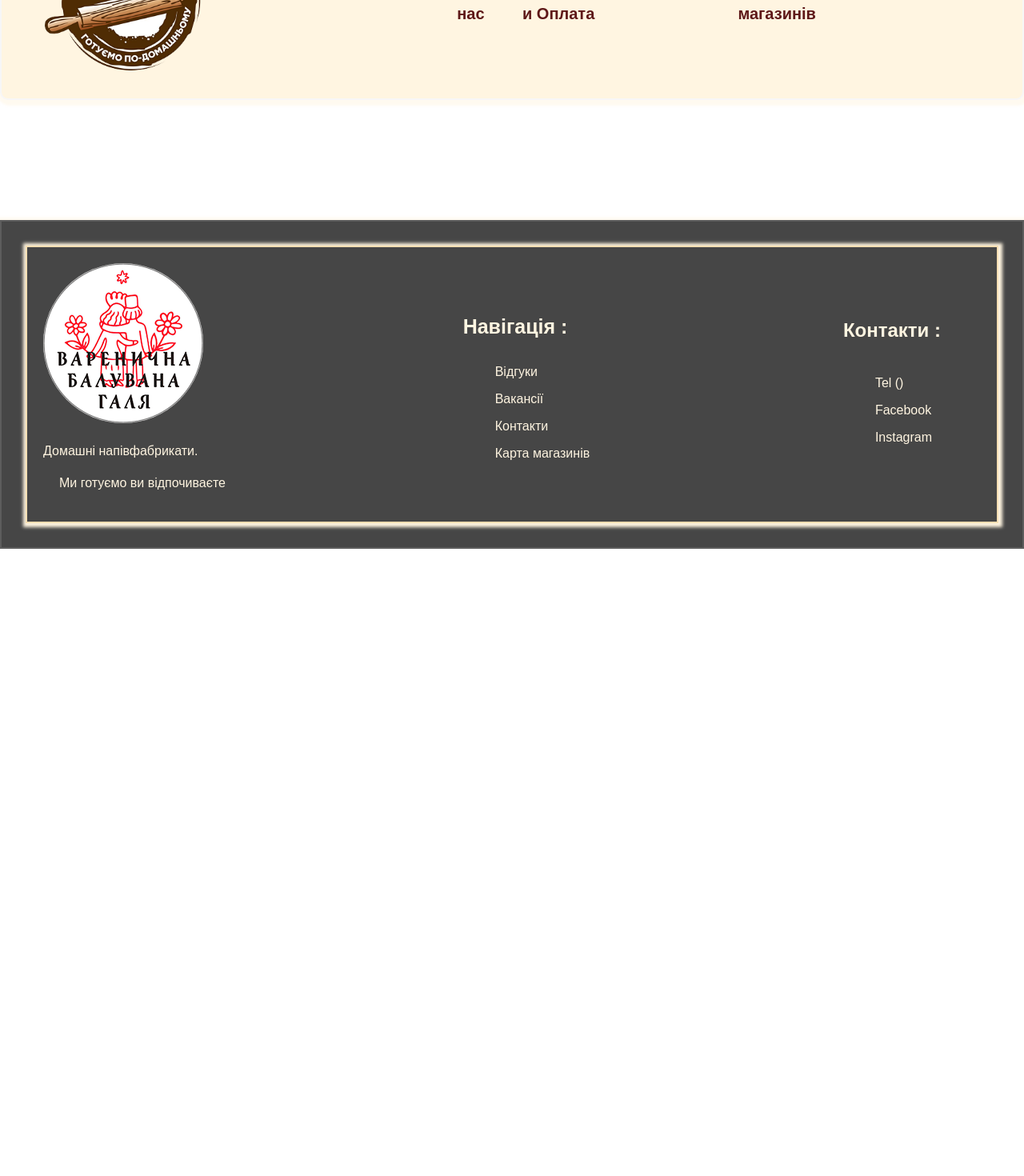
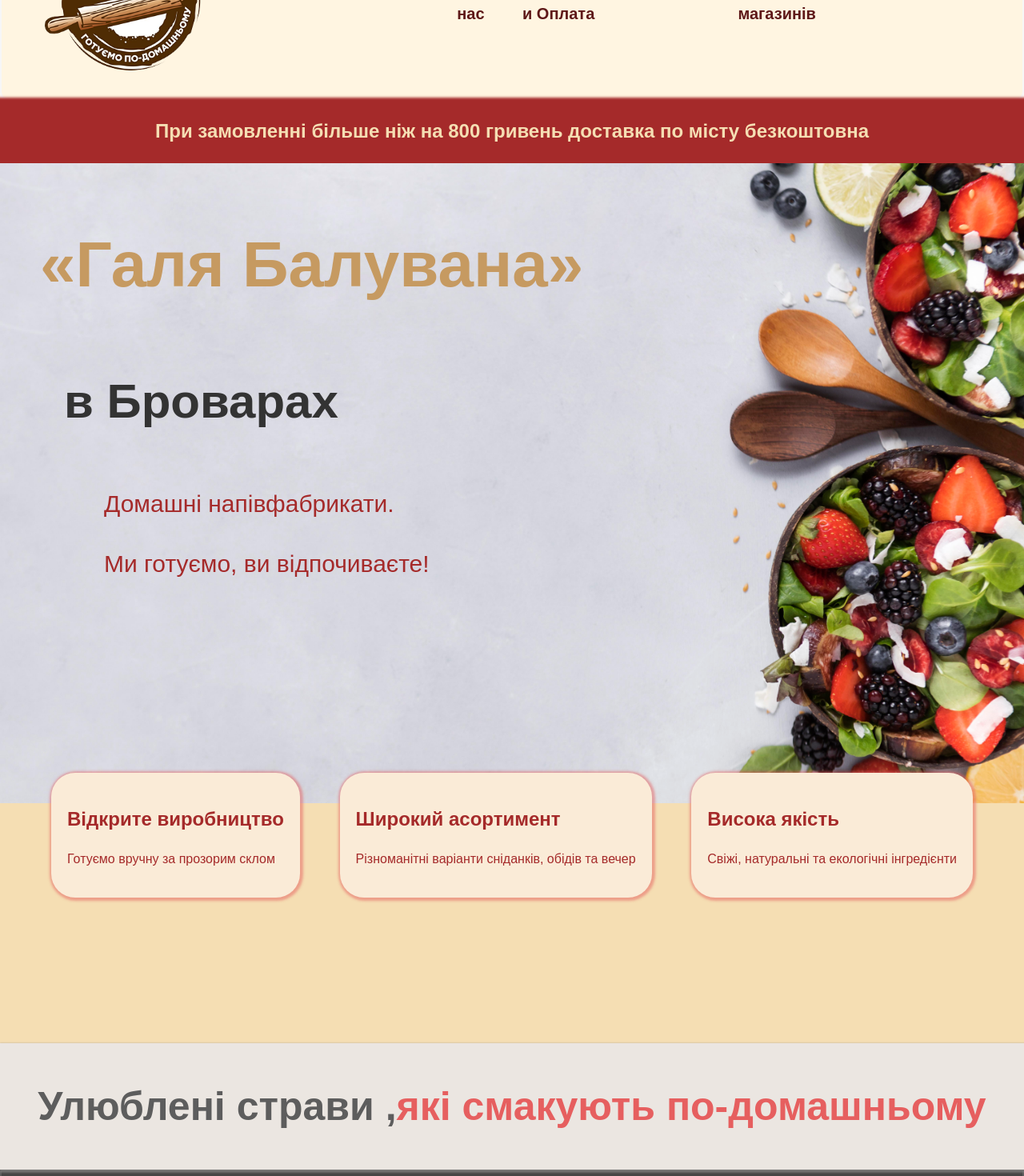
Before and after one commit to romanbarinov84/Site-Store, a React (Vite) app: page /HeaderPage in a window 1280 px wide. Shown: the part 120-1590 px from the top of the page at 80% size. Before the commit the page ends 806 px from the top, so only its background shows below. Built offline with nearby package versions, Linux system fonts and the light colour scheme.

Commit message:
create func menu

```diff
--- a/src/Pages/HeaderPages/HeadPage.jsx
+++ b/src/Pages/HeaderPages/HeadPage.jsx
@@ -1,12 +1,55 @@
 import "./HeaderPage.scss";
+import React,{useState} from "react";
 import Header from "../../components/header/Header.jsx";
 import Footer from "../../components/Footer/Footer.jsx";
+import Drower from "../../components/Drower.jsx";
+
+
 
 export default function HeaderPage() {
+  const [cartOpened, setCartOpened] = useState(false);
+
+
+  const toggleCart = () => {
+    setCartOpened((cartOpened) => !cartOpened);
+  };
   return (
     <>
-      <Header />
-      <div></div>
+       <Header onClickCart={toggleCart} />
+       {cartOpened && <Drower  onClose={() => setCartOpened(false)} />}
+
+      <div className="HeaderPage-content">
+        <div className="HeaderPage-topContent">
+          <h2>
+            При замовленні більше ніж на 800 гривень доставка по місту
+            безкоштовна
+          </h2>
+        </div>
+
+       <div className="HPcontent-content">
+          <h2>«Галя Балувана»</h2>
+          <h3>в Броварах</h3>
+          <p>Домашні напівфабрикати.</p>
+          <p>Ми готуємо, ви відпочиваєте!</p>
+          </div>
+          <div className="HPcontent-bottom">
+            <div className="HPcontent-left">
+              <h2>Відкрите виробництво</h2>
+              <p>Готуємо вручну за прозорим склом</p>
+            </div>
+            <div className="HPcontent-center">
+              <h2>Широкий асортимент</h2>
+            <p>Різноманітні варіанти сніданків, обідів та вечер</p></div>
+            <div className="HPcontent-right">
+            <h2>Висока якість</h2>
+            <p>Свіжі, натуральні та екологічні інгредієнти</p>
+            </div>
+          </div>
+          <div className="Hpcontent-side">
+            <h1>Улюблені страви ,</h1>
+            <h2>які смакують по-домашньому</h2>
+          </div>
+          </div>
       <Footer />
     </>
   );
--- a/src/Pages/HeaderPages/HeaderPage.scss
+++ b/src/Pages/HeaderPages/HeaderPage.scss
@@ -0,0 +1,90 @@
+.HeaderPage-content{
+    display: flex;
+    flex-direction: column;
+    justify-content: center;
+    align-items: center;
+    background-color: wheat;
+
+.HeaderPage-topContent{
+        display: flex;
+        width: 100%;
+        justify-content: center;
+        text-align: center;
+        background-color: brown;
+        color: wheat;
+        border: 2px solid brown;
+        box-shadow: 1px 1px 3px 4px rgba($color: brown, $alpha: 1.0);
+    }
+
+
+    .HPcontent-content{
+       width: 100%;
+        background-image: url("../../assets/workImages/headerpageImage.jpg");
+        background-size: cover;
+        background-position: center;
+        background-repeat: no-repeat;
+        height: 100vh;
+
+        & h2{
+            font-size: 80px;
+            margin-left: 50px;
+            color: rgb(198, 154, 97);
+        }
+        & h3{
+            font-size: 60px;
+            margin-left: 80px;
+            margin-top: 20px;
+        }
+        & p{
+            margin-left: 130px;
+            font-size: 30px;
+            color: brown;
+        }
+        }
+
+   .HPcontent-bottom{
+    display: flex;
+    position: relative;
+    justify-content: space-between;
+    align-items: center;
+    padding: 20px;
+    margin-top: 20px;
+    border-radius: 30px;
+    width: 90%;
+    height: 30vh;
+    top: -120px;
+
+    & .HPcontent-left,
+    .HPcontent-center,
+    .HPcontent-right{
+        padding: 20px;
+        color: brown;
+        box-shadow: 1px 1px 3px 3px rgba($color: #e65f5f, $alpha: .5);
+        border-radius: 30px;
+        background-color: antiquewhite;
+
+
+    }
+
+
+   }
+   .Hpcontent-side{
+    display: flex;
+    justify-content: center;
+    align-items: center;
+    width: 100%;
+    height: 100%;
+    background-color: rgb(235, 230, 225);
+    box-shadow: 2px 2px 2px 2px rgba($color: rgb(135, 134, 134), $alpha: .6);
+    color: #e65f5f;
+
+    & h1{
+        color: #5d5d5d;
+        font-size: 50px;
+    }
+    & h2{
+        font-size: 50px;
+
+    }
+}
+}
--- a/src/Pages/HeaderPages/Menu/Menu.jsx
+++ b/src/Pages/Menu/Menu.jsx
@@ -1,4 +1,4 @@
-import Cards from "../components/Card/Card.jsx";
+import Cards from "../../components/Card/Card.jsx";
 
 export default function Menu({ items, searchValue, onAddToCart }) {
   return (
--- a/src/components/Footer/Footer.scss
+++ b/src/components/Footer/Footer.scss
@@ -9,7 +9,6 @@
     box-shadow: #5d5d5d;
     color:rgb(255, 245, 225) ;
     padding: 30px;
-    margin-top: 150px;
     margin-bottom: 0;
 
 
--- a/src/components/header/Header.jsx
+++ b/src/components/header/Header.jsx
@@ -23,9 +23,10 @@ export default function Header(props) {
             <Link to="/HeaderPage">Головна</Link>
             </li>
             <li>
-              <Link to="/Menu" href="#" onClick={toggleMenu}>
+              <Link to="/Menu">
+              <a href="#" onClick={toggleMenu}>
                 Меню
-              </Link>
+              </a></Link>
             </li>
             {isOpen && (
               <ul className="dropDown">
--- a/src/main.jsx
+++ b/src/main.jsx
@@ -4,7 +4,7 @@ import { StrictMode } from "react";
 import "./index.scss";
 import App from "./App.jsx";
 import HeaderPage from "./Pages/HeaderPages/HeadPage.jsx";
-import Menu from "./Pages/Menu.jsx";
+
 
 createRoot(document.getElementById("root")).render(
   <StrictMode>
```
Also changed, not shown: src/App.jsx (+6 -16 lines), src/assets/workImages/headerpageImage.jpg (added).
